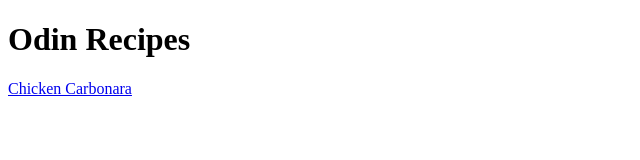
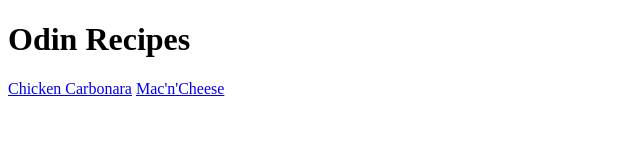
Before and after one commit to MikeB0920/odin-recipes, a plain HTML site: page index.html in a window 1280 px wide. Shown: the whole page, without its empty margins (0-640 px from the left). Drawn offline with Linux system fonts and the light colour scheme.

Commit message:
Add link to mac-n-cheese html file in the index page

```diff
--- a/index.html
+++ b/index.html
@@ -9,5 +9,6 @@
 <body>
     <h1>Odin Recipes</h1>
     <a href="recipes/chicken-carbonara.html">Chicken Carbonara</a>
+    <a href="recipes/mac-n-cheese.html">Mac'n'Cheese</a>
 </body>
 </html>
```
